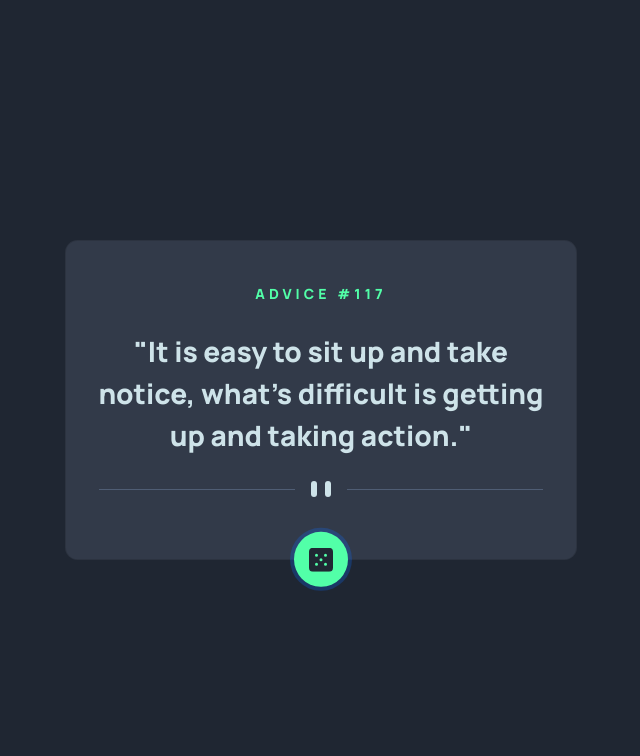
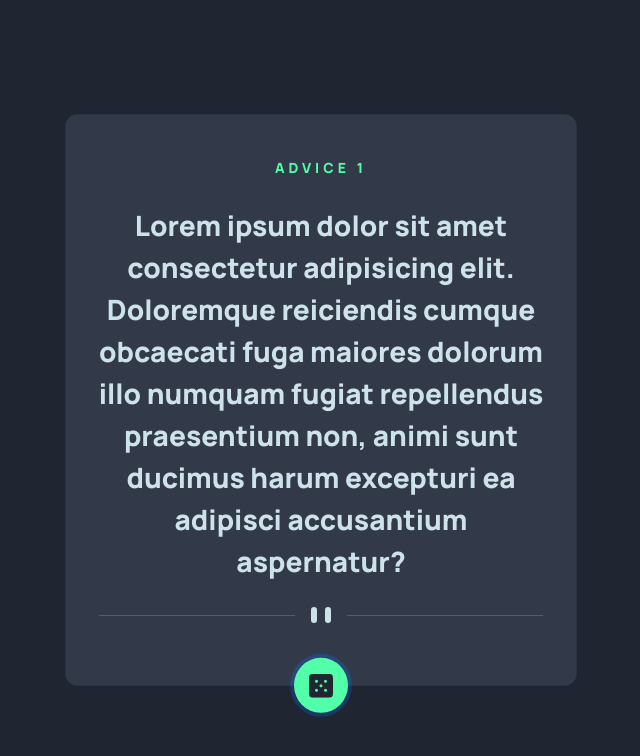
Before and after one commit to mhasanov1996/advice-generator-app-main, a plain HTML site: page index.html in a window 1280 px wide. Both pictures are taken after a click on the link 640 px from the left and 559 px from the top of the page. Shown: the whole page, without its empty margins (319-959 px from the left). Drawn offline with nearby package versions, Linux system fonts and the light colour scheme.

Commit message:
change advice functionality added.

```diff
--- /dev/null
+++ b/changer.js
@@ -0,0 +1,20 @@
+const myAdvices = [
+  "Lorem ipsum dolor sit amet consectetur adipisicing elit. Doloremque reiciendis cumque obcaecati fuga maiores dolorum illo numquam fugiat repellendus praesentium non, animi sunt ducimus harum excepturi ea adipisci accusantium aspernatur?",
+  "Quisquam quam sequi blanditiis similique dolorem, esse quaerat nostrum totam maxime cum? Deleniti atque ducimus, dolore dicta, maiores modi mollitia ullam sunt cupiditate est voluptatibus et esse, saepe minus error.",
+  "Quam recusandae explicabo sit alias soluta non mollitia aliquid enim quis, fuga quod obcaecati esse odio, iusto, blanditiis voluptatibus veritatis aut dolore? Reiciendis incidunt quae dignissimos numquam! Ut, fuga soluta?",
+  "Maiores, cupiditate hic? Harum nobis molestias aspernatur quisquam quibusdam corporis sit! At magni cumque suscipit voluptates dicta quae velit in architecto et dolor provident exercitationem soluta consequuntur, maxime accusamus recusandae.",
+];
+lastIndex = 0;
+const cardText = document.querySelector(".card-text");
+const cardID = document.querySelector(".card-title");
+
+document.querySelector(".diceButton").addEventListener("click", function () {
+  cardID.innerHTML = "ADVICE " + (myAdvices.indexOf(myAdvices[lastIndex]) + 1);
+  cardText.innerHTML = myAdvices[lastIndex];
+  console.log(myAdvices[lastIndex], myAdvices.indexOf(myAdvices[lastIndex]));
+  if (lastIndex === myAdvices.length - 1) {
+    lastIndex = 0;
+  } else {
+    lastIndex++;
+  }
+});
--- a/index.html
+++ b/index.html
@@ -3,15 +3,19 @@
 
 <head>
   <meta charset="UTF-8">
-  <meta name="viewport" content="width=device-width, initial-scale=1.0"> <!-- displays site properly based on user's device -->
+  <meta name="viewport" content="width=device-width, initial-scale=1.0">
+  <!-- displays site properly based on user's device -->
 
   <link rel="icon" type="image/png" sizes="32x32" href="./images/favicon-32x32.png">
-  <link href="https://cdn.jsdelivr.net/npm/bootstrap@5.1.3/dist/css/bootstrap.min.css" rel="stylesheet" integrity="sha384-1BmE4kWBq78iYhFldvKuhfTAU6auU8tT94WrHftjDbrCEXSU1oBoqyl2QvZ6jIW3" crossorigin="anonymous">
-  <script src="https://cdn.jsdelivr.net/npm/bootstrap@5.1.3/dist/js/bootstrap.bundle.min.js" integrity="sha384-ka7Sk0Gln4gmtz2MlQnikT1wXgYsOg+OMhuP+IlRH9sENBO0LRn5q+8nbTov4+1p" crossorigin="anonymous"></script>
+  <link href="https://cdn.jsdelivr.net/npm/bootstrap@5.1.3/dist/css/bootstrap.min.css" rel="stylesheet"
+    integrity="sha384-1BmE4kWBq78iYhFldvKuhfTAU6auU8tT94WrHftjDbrCEXSU1oBoqyl2QvZ6jIW3" crossorigin="anonymous">
+  <script src="https://cdn.jsdelivr.net/npm/bootstrap@5.1.3/dist/js/bootstrap.bundle.min.js"
+    integrity="sha384-ka7Sk0Gln4gmtz2MlQnikT1wXgYsOg+OMhuP+IlRH9sENBO0LRn5q+8nbTov4+1p" crossorigin="anonymous">
+  </script>
   <link rel="stylesheet" href="css/styles.css">
   <link rel="preconnect" href="https://fonts.googleapis.com">
-<link rel="preconnect" href="https://fonts.gstatic.com" crossorigin>
-<link href="https://fonts.googleapis.com/css2?family=Manrope:wght@400;800&display=swap" rel="stylesheet">
+  <link rel="preconnect" href="https://fonts.gstatic.com" crossorigin>
+  <link href="https://fonts.googleapis.com/css2?family=Manrope:wght@400;800&display=swap" rel="stylesheet">
   <title>Frontend Mentor | Advice generator app</title>
 
   <!-- Feel free to remove these styles or customise in your own stylesheet 👍 -->
@@ -28,20 +32,19 @@
 </head>
 
 <body>
-
   <div class="container-fluid">
     <div class="center">
       <div class="card">
         <div class="card-body">
-          <h5 class="card-title">ADVICE #117</h5>
-          <p class="card-text">"It is easy to sit up and take notice, what's difficult is getting up and taking action."</p>
-          <img class = "divider" src="images/pattern-divider-desktop.svg" alt="">
-          <a href="#" class="btn glow-button"><img src="images/icon-dice.svg" alt="dice-img"></a>
+          <h5 class="card-title">ADVICE </h5>
+          <p class="card-text">Please hit the dice button for getting your daily advice</p>
+          <img class="divider" src="images/pattern-divider-desktop.svg" alt="">
+          <a href="#" class="diceButton btn glow-button"><img src="images/icon-dice.svg" alt="dice-img"></a>
         </div>
       </div>
     </div>
   </div>
-
+  <script src="./changer.js"></script>
 </body>
 
 </html>
```
